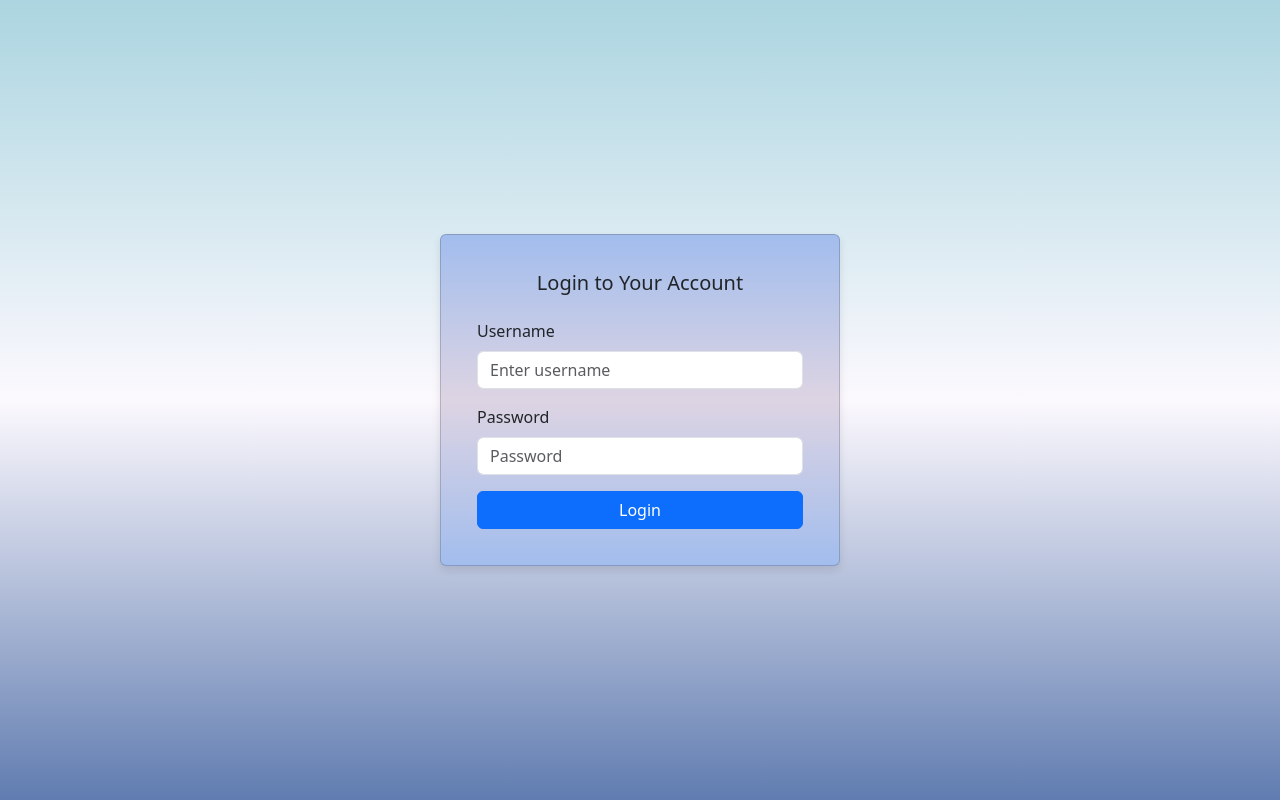
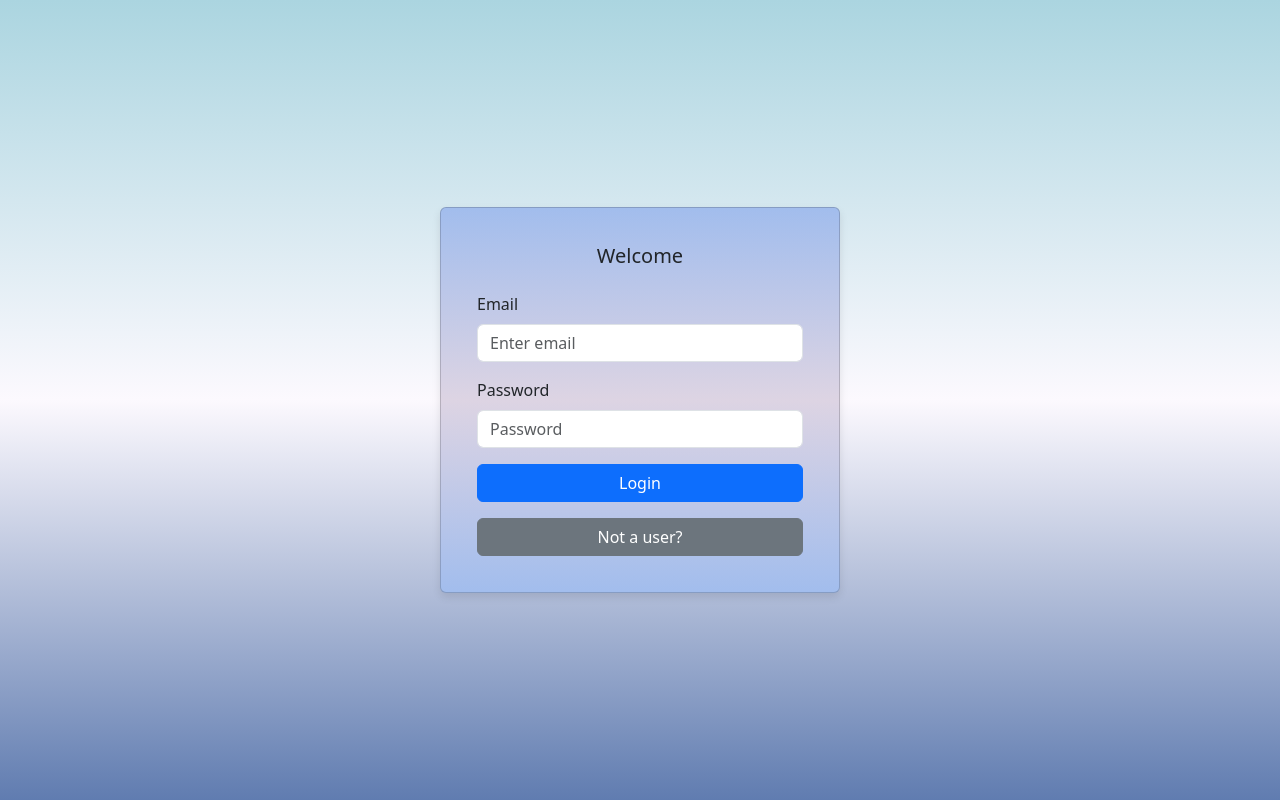
Before and after one commit to heyitsjearbear/mental-health-client, a React (Create React App) app: page /auth in a window 1280 px wide. Built offline with nearby package versions, Linux system fonts and the light colour scheme.

Commit message:
Added ability to switch between register and sign in pages.

```diff
--- a/package.json
+++ b/package.json
@@ -14,6 +14,7 @@
     "react": "^18.2.0",
     "react-bootstrap": "^2.9.2",
     "react-dom": "^18.2.0",
+    "react-router-dom": "^6.21.1",
     "react-scripts": "5.0.1",
     "typescript": "^4.9.5",
     "web-vitals": "^2.1.4"
--- a/src/App.tsx
+++ b/src/App.tsx
@@ -1,10 +1,21 @@
-import './App.css';
-import Login from './authentication/components/Login';
+import "./App.css";
+import Welcome from "./authentication/components/Welcome";
+import {
+  BrowserRouter as Router,
+  Route,
+  Routes,
+  Navigate,
+} from "react-router-dom";
+
 function App() {
   return (
-    <>
-    <Login />
-    </>
+    <Router>
+      <Routes>
+        <Route path="/auth" element={<Welcome />} />
+        <Route path="/" element={<Navigate to="/auth" />} />
+        {/* Add more routes as needed */}
+      </Routes>
+    </Router>
   );
 }
 
--- a/src/authentication/components/Login.tsx
+++ /dev/null
@@ -1,40 +0,0 @@
-import React, { useState } from 'react';
-import { Container, Form, Button, Card } from 'react-bootstrap';
-import './styles.css'
-const Login: React.FC = () => {
-    const [username, setUsername] = useState('');
-    const [password, setPassword] = useState('');
-
-    const handleSubmit = (event: React.FormEvent<HTMLFormElement>) => {
-        event.preventDefault();
-        // Handle login logic here
-        console.log('Login:', username, password);
-    };
-
-    return (
-        <Container className="d-flex justify-content-center align-items-center" style={{ minHeight: "100vh" }}>
-            <Card className='panel' style={{ width: '400px' }}>
-                <Card.Body>
-                    <Card.Title className="text-center mb-4">Login to Your Account</Card.Title>
-                    <Form onSubmit={handleSubmit}>
-                        <Form.Group className="mb-3" controlId="formBasicEmail">
-                            <Form.Label>Username</Form.Label>
-                            <Form.Control type="text" placeholder="Enter username" value={username} onChange={e => setUsername(e.target.value)} />
-                        </Form.Group>
-
-                        <Form.Group className="mb-3" controlId="formBasicPassword">
-                            <Form.Label>Password</Form.Label>
-                            <Form.Control type="password" placeholder="Password" value={password} onChange={e => setPassword(e.target.value)} />
-                        </Form.Group>
-
-                        <Button variant="primary" type="submit" className="w-100">
-                            Login
-                        </Button>
-                    </Form>
-                </Card.Body>
-            </Card>
-        </Container>
-    );
-};
-
-export default Login;
--- /dev/null
+++ b/src/authentication/components/Welcome.tsx
@@ -0,0 +1,68 @@
+import React, { useState } from "react";
+import { Container, Form, Button, Card } from "react-bootstrap";
+import "./styles.css";
+const Welcome: React.FC = () => {
+  const [email, setEmail] = useState("");
+  const [password, setPassword] = useState("");
+  const [isLogin, setIsLogin] = useState(true);
+
+  const handleSubmit = (event: React.FormEvent<HTMLFormElement>) => {
+    event.preventDefault();
+    if (isLogin) {
+      // Handle login logic here
+      console.log("Login:", email, password);
+    } else {
+      // Handle registration logic here
+      console.log("Register:", email, password);
+    }
+  };
+
+  return (
+    <Container
+      className="d-flex justify-content-center align-items-center"
+      style={{ minHeight: "100vh" }}
+    >
+      <Card className="panel" style={{ width: "400px" }}>
+        <Card.Body>
+          <Card.Title className="text-center mb-4">
+            {isLogin ? "Welcome" : "Register"}
+          </Card.Title>
+          <Form onSubmit={handleSubmit}>
+            <Form.Group className="mb-3" controlId="formBasicEmail">
+              <Form.Label>Email</Form.Label>
+              <Form.Control
+                type="text"
+                placeholder="Enter email"
+                value={email}
+                onChange={(e) => setEmail(e.target.value)}
+              />
+            </Form.Group>
+
+            <Form.Group className="mb-3" controlId="formBasicPassword">
+              <Form.Label>Password</Form.Label>
+              <Form.Control
+                type="password"
+                placeholder="Password"
+                value={password}
+                onChange={(e) => setPassword(e.target.value)}
+              />
+            </Form.Group>
+
+            <Button variant="primary" type="submit" className="w-100">
+              {isLogin ? "Login" : "Register"}
+            </Button>
+            <Button
+              variant="secondary"
+              className="w-100 mt-3"
+              onClick={() => setIsLogin(!isLogin)} // Switch between login and register
+            >
+              {isLogin ? "Not a user?" : "Already a user?"}
+            </Button>
+          </Form>
+        </Card.Body>
+      </Card>
+    </Container>
+  );
+};
+
+export default Welcome;
```
Also changed, not shown: 1 other file (tests, documents, lock files or other folders).
